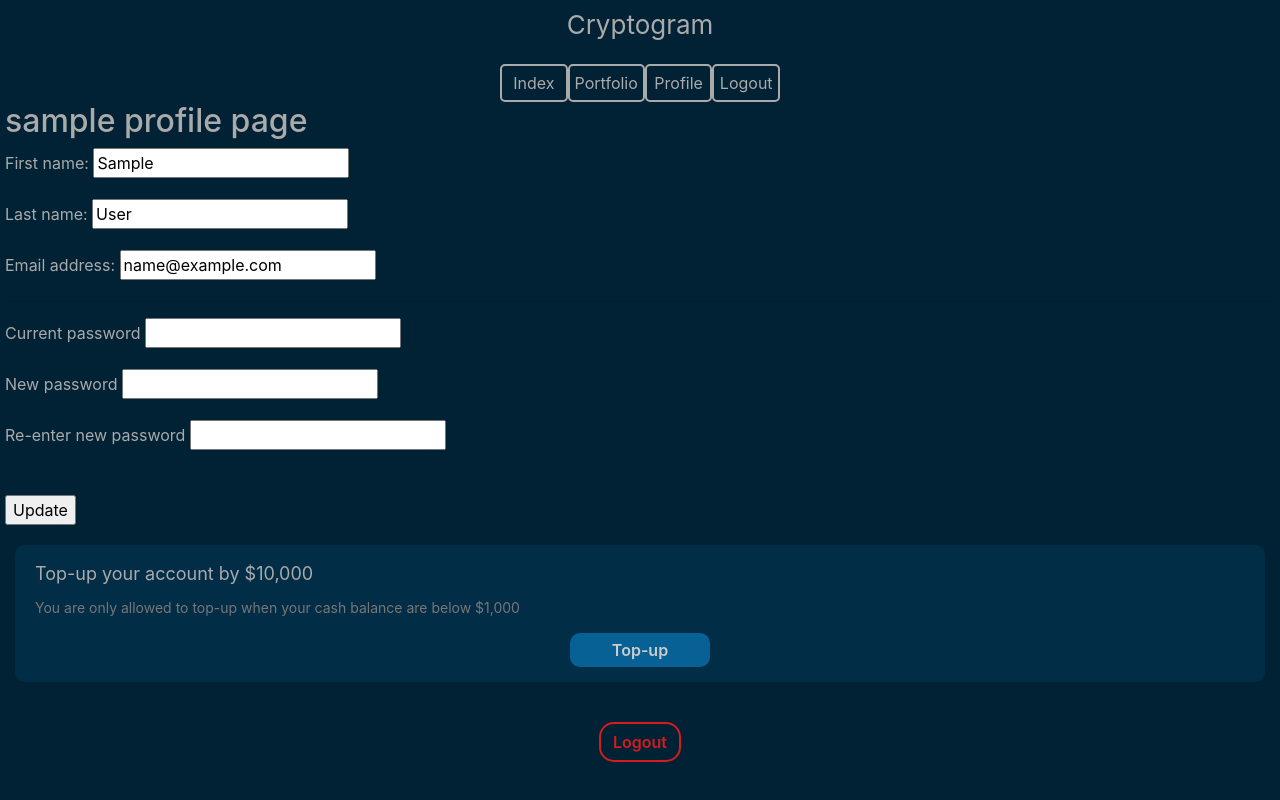
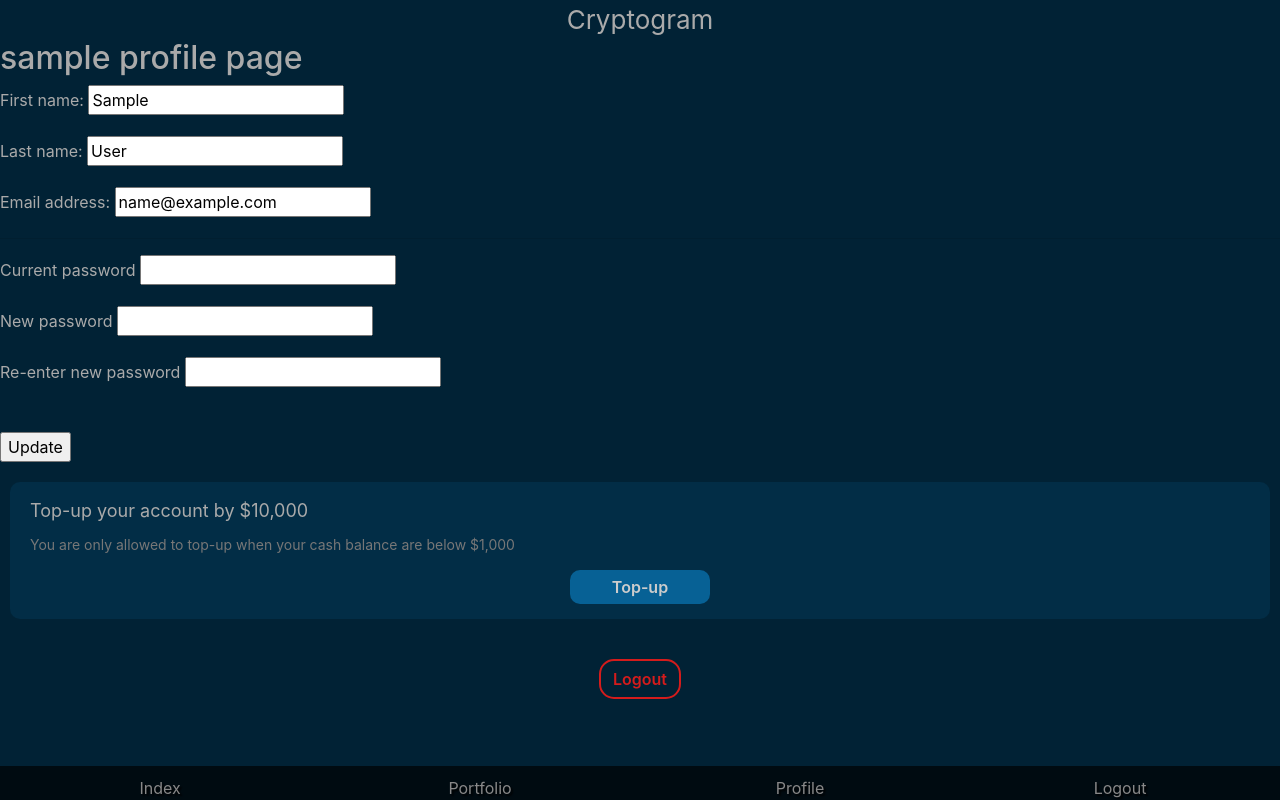
Before and after one commit to 0raclewind/cryptogram, a Django app: page /profile in a window 1280 px wide. Run offline with Django 3.2, Linux system fonts and the light colour scheme; the visitor is signed in with stand-in values (Sample User, id 1); some libraries are stand-ins or nearby versions.

Commit message:
Development staging

```diff
--- a/accounts/static/css/index.css
+++ b/accounts/static/css/index.css
@@ -1,5 +1,5 @@
 .entries {
-    width: 420px;
+    width: 95%;
     margin: 10px auto 0 auto;
 }
 
--- a/accounts/static/css/styles.css
+++ b/accounts/static/css/styles.css
@@ -1,7 +1,12 @@
+html, body {
+    overflow: auto;
+}
+
 body {
-    padding: 5px;
     background-color: #012235;
     color: #aaa;
+    position: relative;
+    margin-bottom: 70px;
 }
 
 a {
@@ -16,17 +21,34 @@ a {
 .menu {
     display: flex;
     justify-content: space-between;
-    width: 280px;
-    margin: 20px auto 0 auto;
+    width: 100%;
+    position: fixed;
+    bottom: 0;
+    background: #000a;
+    z-index: 3;
+    backdrop-filter: blur(5px);
+    text-align: center;
+    padding-top: 10px;
+    /* box-shadow: 0 -5px 5px #0004; */
 }
 
 .menu a {
-    padding: 5px;
-    width: 80px;
+    flex-basis: 30%;
+    display: flex;
+    align-items: center;
+    justify-content: space-around;
+    flex-direction: column;
+    color: #888;
+    text-shadow: 2px 2px 2px #000;
+}
+
+.menu i {
+    font-size: 20px;
+}
+
+.menu .text {
     text-align: center;
-    border: 2px solid #aaa;
     border-radius: 5px;
-    color: #aaa;
 }
 
 .backdrop {
--- a/accounts/static/script/index.js
+++ b/accounts/static/script/index.js
@@ -4,7 +4,7 @@ let page_number = 1;
 document.addEventListener('DOMContentLoaded', (event) => {
     load_assets(page_number);
     document.addEventListener('scroll', () => {
-        if (document.body.clientHeight < (window.pageYOffset + window.innerHeight + 1)) {
+        if (document.body.clientHeight < (window.pageYOffset + window.innerHeight - 65)) {
             load_assets(page_number);
         }
     });
```
Also changed, not shown: accounts/static/script/info.js (+14 -8 lines).
